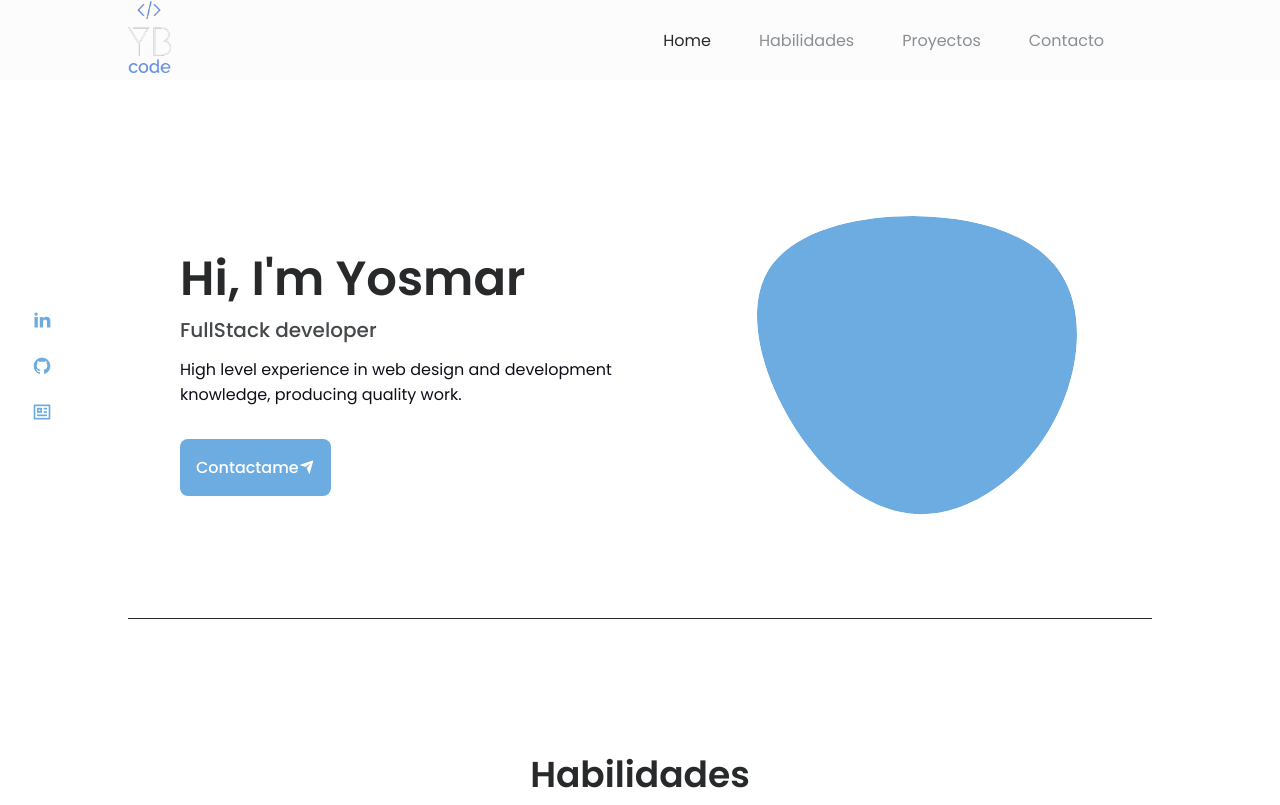
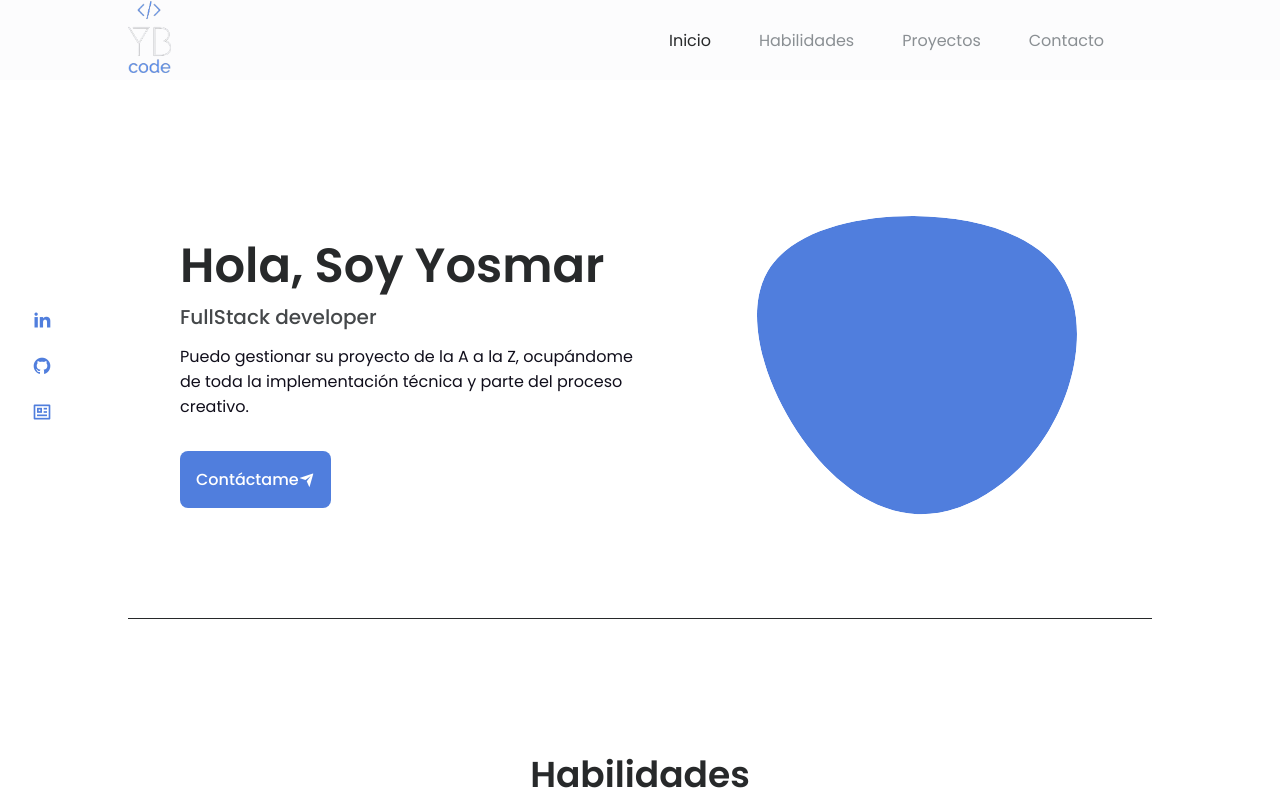
Before and after one commit to yosbp/pfolio, a plain HTML site: page index.html in a window 1280 px wide. Shown: the top 805 px of the page. Drawn offline with nearby package versions, Linux system fonts and the light colour scheme.

Commit message:
Change all to spanish and fix some spaces and hovers.

```diff
--- a/css/style.css
+++ b/css/style.css
@@ -3,7 +3,7 @@
   --header-height: 3.5rem;
   /*========== Colors ==========*/
   /*Color mode HSL(hue, saturation, lightness)*/
-  --first-color: hsl(207, 65%, 65%);
+  --first-color: hsl(220.43,67.46%,59.02%);
   --second-color: hsl(257, 65%, 65%);
   --title-color: hsl(207, 4%, 16%);
   --text-color: hsl(207, 4%, 28%);
@@ -274,7 +274,7 @@ img {
   color: var(--first-color);
 }
 .home__social-icon:hover {
-  color: var(--second-color);
+  color: var(--text-color-light);
 }
 .home__blob {
   width: 200px;
@@ -399,7 +399,7 @@ img {
   justify-content: center;
 }
 .projects__img {
-  width: 250px;
+  width: 400px;
   border-radius: 0.75rem;
   margin-bottom: 1.25rem;
 }
@@ -556,7 +556,7 @@ img {
   top: -0.75rem;
   left: 1.25rem;
   z-index: 10;
-  background-color: var(--body-color);
+  background-color: white;
   color: var(--title-color);
   font-size: var(--smaller-font-size);
   font-weight: var(--font-medium);
@@ -830,7 +830,7 @@ img {
     margin-bottom: 6.5rem;
   }
   .projects__img {
-    width: 320px;
+    width: 450px;
     margin-bottom: 2rem;
   }
   .contact__title {
--- a/index.html
+++ b/index.html
@@ -5,10 +5,10 @@
     <meta http-equiv="X-UA-Compatible" content="IE=edge" />
     <meta name="viewport" content="width=device-width, initial-scale=1.0" />
     <link rel="shortcut icon" href="./img/favicon.ico" type="image/x-icon">
+    <title>Yosmar B.</title>
     <link rel="stylesheet" href="./css/style.css" />
     <link rel="stylesheet" href="./css/swiper-bundle.min.css" />
     <link href="https://cdn.jsdelivr.net/npm/remixicon@2.5.0/fonts/remixicon.css" rel="stylesheet" />
-    <title>Yosmar B.</title>
   </head>
   <body>
     <header class="header" id="header">
@@ -18,7 +18,7 @@
         <div class="nav__menu" id="nav-menu">
           <ul class="nav__list grid">
             <li class="nav__item">
-              <a href="#home" class="nav__link active-link"><i class="ri-home-5-line"></i> Home</a>
+              <a href="#home" class="nav__link active-link"><i class="ri-home-5-line"></i>Inicio</a>
             </li>
 
             <li class="nav__item">
@@ -88,13 +88,12 @@
             </div>
 
             <div class="home__data">
-              <h1 class="home__title">Hi, I'm Yosmar</h1>
+              <h1 class="home__title">Hola, Soy Yosmar</h1>
               <h3 class="home__subtitle">FullStack developer</h3>
               <p class="home__description">
-                High level experience in web design and development knowledge,
-                producing quality work.
+                Puedo gestionar su proyecto de la A a la Z, ocupándome de toda la implementación técnica y parte del proceso creativo.
               </p>
-              <a href="#contact" class="button button--flex">Contactame<i class="ri-send-plane-fill"></i></a>
+              <a href="#contact" class="button button--flex">Contáctame<i class="ri-send-plane-fill"></i></a>
             </div>
           </div>
         </div>
@@ -233,11 +232,8 @@
                           <span class="projects__subtitle">Web</span>
                           <h1 class="projects__title">Página Inmobiliaria</h1>
                           <a href="/inmobiliaria" class="projects__button">
-                              Web <i class="ri-arrow-right-line"></i>
+                              Ir al sitio <i class="ri-arrow-right-line"></i>
                           </a>
-                          <a href="#" class="projects__button">
-                            Descripción <i class="ri-arrow-right-line"></i>
-                        </a>
                       </div>
                   </div>
               </div>
@@ -246,8 +242,8 @@
 
      <!--==================== CONTACTO ====================-->
     <section class="contact section" id="contact">
-      <h2 class="section__title">Contactame</h2>
-      <span class="section__subtitle">Get in touch</span>
+      <h2 class="section__title">Contáctame</h2>
+      <span class="section__subtitle"></span>
 
       <div class="contact__container container grid section__border">
           <div class="contact__content">
@@ -265,7 +261,7 @@
                       <span class="contact__data-title">Whatsapp</span>
                       <span class="contact__data-info">+58 42417266</span>
                       <a href="https://api.whatsapp.com/send?phone=584241417266&text=Hola!, necesito más información" target="_blank" class="contact__button">
-                          Write me <i class="ri-arrow-right-line"></i>
+                          Escribeme <i class="ri-whatsapp-line"></i>
                       </a>
                   </div>
               </div>
@@ -331,10 +327,10 @@
       </div>
   </footer>
 
-    <script src="./js/main.js"></script>
     <script src="./js/scrollreveal.min.js"></script>
     <script src="./js/swiper-bundle.min.js"></script>
     <script type="text/javascript" src="https://cdn.jsdelivr.net/npm/@emailjs/browser@3/dist/email.min.js"></script>
+    <script src="./js/main.js"></script>
 
   </body>
 </html>
--- a/js/main.js
+++ b/js/main.js
@@ -29,7 +29,6 @@ const linkAction = () => {
 };
 navLink.forEach((n) => n.addEventListener("click", linkAction));
 
-
 /*=============== EMAIL JS ===============*/
 const contactForm = document.getElementById("contact-form"),
   contactName = document.getElementById("contact-name"),
@@ -41,7 +40,11 @@ const sendEmail = (e) => {
   e.preventDefault();
 
   // Verifica si hay algun valor
-  if ( contactName.value === "" || contactEmail.value === "" || contactProject.value === "") {
+  if (
+    contactName.value === "" ||
+    contactEmail.value === "" ||
+    contactProject.value === ""
+  ) {
     // Añade o elimina color
     contactMessage.classList.remove("color-blue");
     contactMessage.classList.add("color-red");
@@ -50,7 +53,14 @@ const sendEmail = (e) => {
     contactMessage.textContent = "Llena todos los campos! 📩";
   } else {
     // serviceID - templateID - #form - publicKey
-    emailjs.sendForm('service_rhnl35v', 'template_xeeb64v', '#contact-form', 'BgHsx6ch0x_KIvga6').then(
+    emailjs
+      .sendForm(
+        "service_rhnl35v",
+        "template_xeeb64v",
+        "#contact-form",
+        "BgHsx6ch0x_KIvga6"
+      )
+      .then(
         () => {
           // Enseña mensaje exitoso y añade color
           contactMessage.classList.add("color-blue");
@@ -73,3 +83,46 @@ const sendEmail = (e) => {
   }
 };
 contactForm.addEventListener("submit", sendEmail);
+
+/*=============== SCROLL SECTIONS ACTIVE LINK ===============*/
+const sections = document.querySelectorAll("section[id]");
+
+const scrollActive = () => {
+  const scrollY = window.pageYOffset;
+
+  sections.forEach((current) => {
+    const sectionHeight = current.offsetHeight,
+      sectionTop = current.offsetTop - 58,
+      sectionId = current.getAttribute("id"),
+      sectionsClass = document.querySelector(
+        ".nav__menu a[href*=" + sectionId + "]"
+      );
+
+    if (scrollY > sectionTop && scrollY <= sectionTop + sectionHeight) {
+      sectionsClass.classList.add("active-link");
+    } else {
+      sectionsClass.classList.remove("active-link");
+    }
+  });
+};
+window.addEventListener("scroll", scrollActive);
+
+/*=============== SCROLL REVEAL ANIMATION ===============*/
+const sr = ScrollReveal({
+  origin: "top",
+  distance: "24px",
+  duration: 2500,
+  delay: 400,
+  // reset: true // Animations repeat
+});
+
+sr.reveal(
+  `.home__data, .projects__container, .footer__container`
+);
+sr.reveal(`.home__info div`, { delay: 600, origin: "bottom", interval: 100 });
+sr.reveal(`.skills__content:nth-child(1), .contact__content:nth-child(1)`, {
+  origin: "left",
+});
+sr.reveal(`.skills__content:nth-child(2), .contact__content:nth-child(2)`, {
+  origin: "right",
+});
```
Lines whose indentation alone changed are shown as unchanged.
